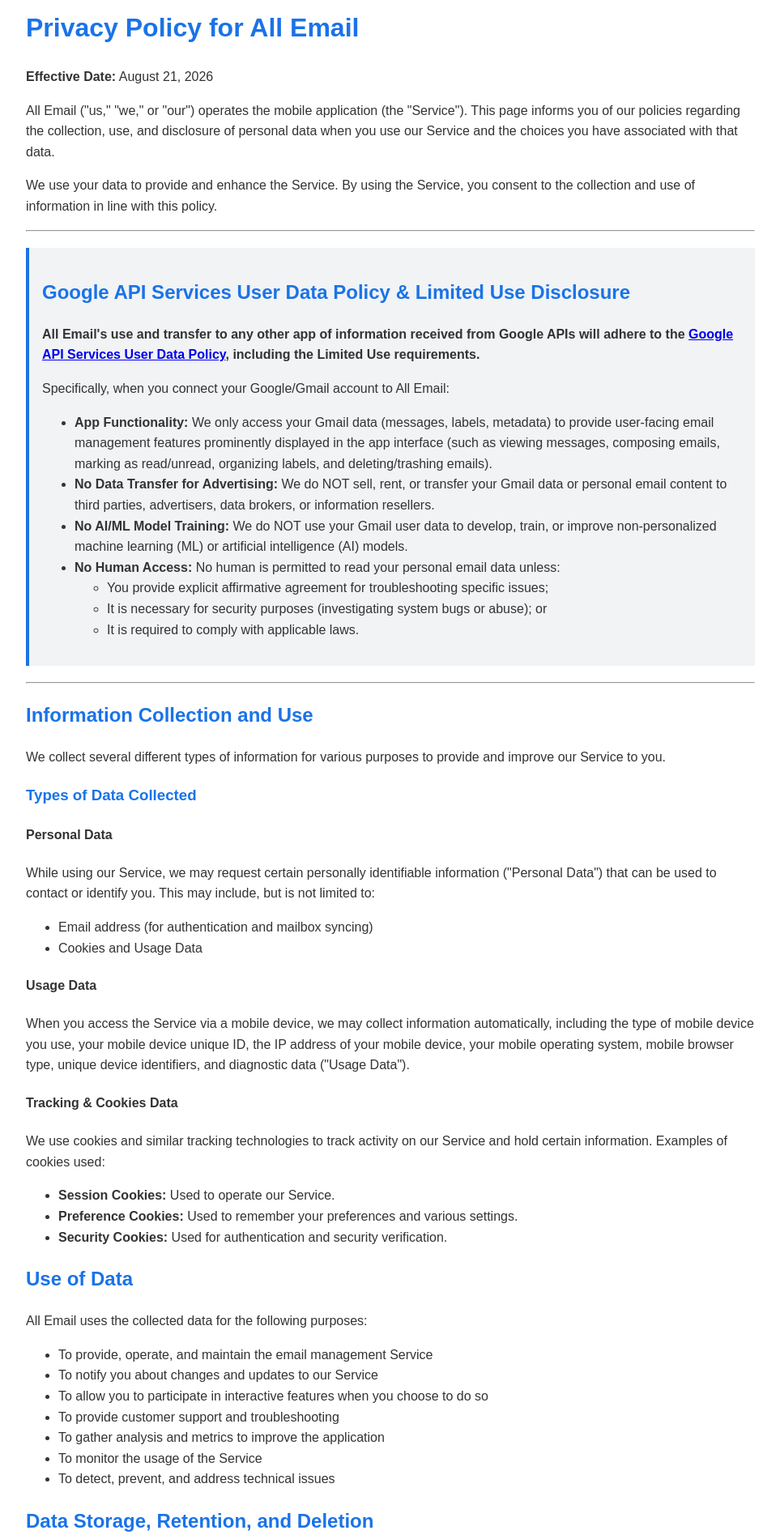
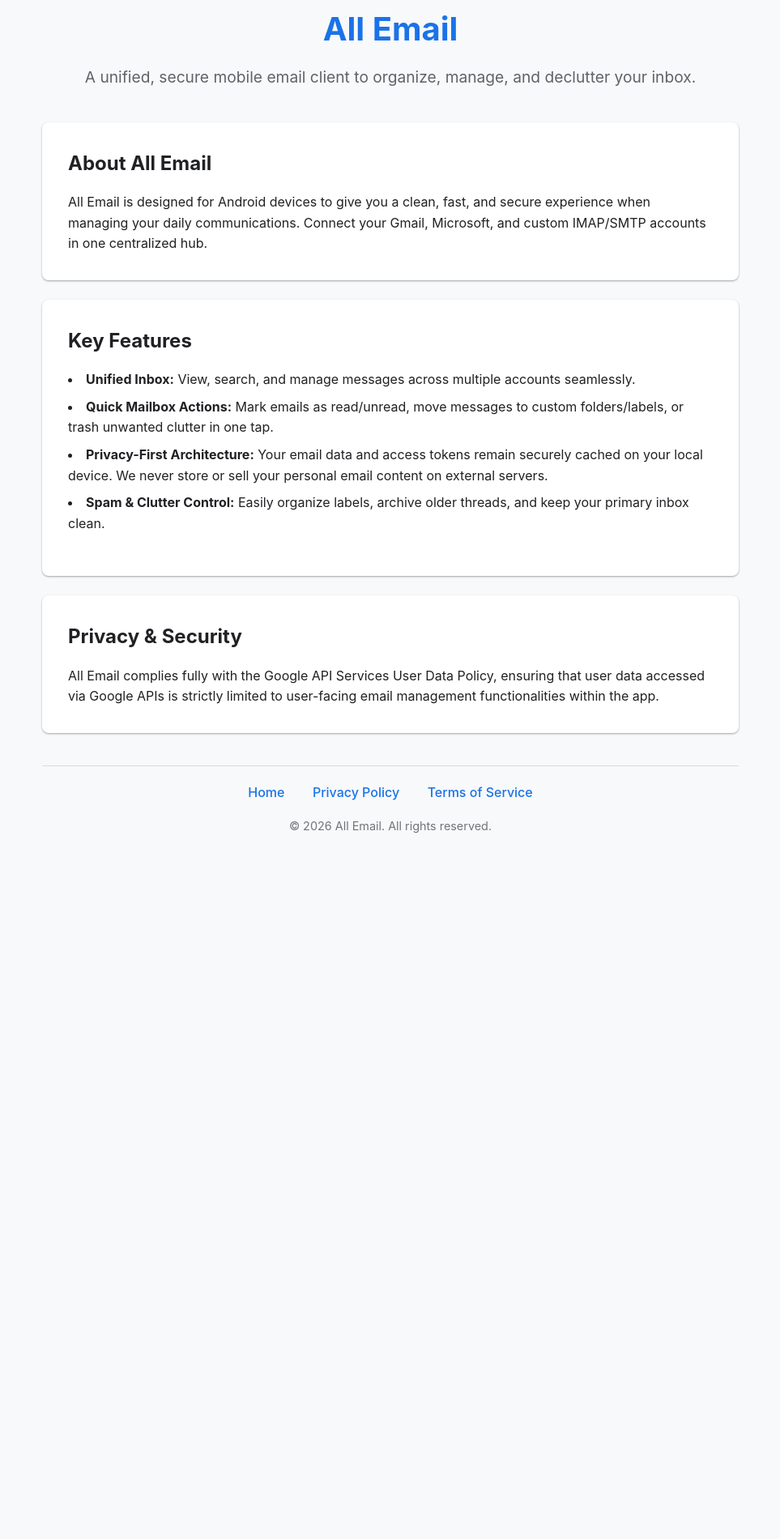
Before and after one commit to rgCode2995/ravigondaliya.github.io, a plain HTML site: page index.html in a window 1280 px wide. Shown: the part 36-1936 px from the top of the page at 81% size, without its empty margins (158-1121 px from the left). After the commit the page ends 1107 px from the top, so only its background shows below. Drawn offline with Linux system fonts and the light colour scheme.

Commit message:
Update index.html

```diff
--- a/index.html
+++ b/index.html
@@ -3,125 +3,59 @@
 <head>
   <meta charset="UTF-8">
   <meta name="viewport" content="width=device-width, initial-scale=1.0">
-  <title>Privacy Policy - All Email</title>
+  <title>All Email - Smart Inbox & Email Management</title>
   <style>
-    body { font-family: Arial, sans-serif; line-height: 1.6; color: #333; max-width: 900px; margin: 0 auto; padding: 24px; }
-    h1, h2, h3 { color: #1a73e8; }
-    .highlight-box { background: #f1f3f4; border-left: 4px solid #1a73e8; padding: 16px; margin: 20px 0; }
-    ul { margin-bottom: 16px; }
+    * { box-sizing: border-box; margin: 0; padding: 0; }
+    body { font-family: -apple-system, BlinkMacSystemFont, "Segoe UI", Roboto, Helvetica, Arial, sans-serif; line-height: 1.6; color: #202124; background-color: #f8f9fa; }
+    .container { max-width: 900px; margin: 0 auto; padding: 40px 20px; }
+    header { text-align: center; margin-bottom: 40px; }
+    h1 { color: #1a73e8; font-size: 2.5rem; margin-bottom: 12px; }
+    .subtitle { font-size: 1.2rem; color: #5f6368; }
+    .card { background: #ffffff; border-radius: 8px; padding: 32px; box-shadow: 0 1px 3px rgba(0,0,0,0.12), 0 1px 2px rgba(0,0,0,0.24); margin-bottom: 24px; }
+    h2 { color: #202124; margin-bottom: 16px; font-size: 1.5rem; }
+    ul { list-style-position: inside; margin-bottom: 20px; }
+    li { margin-bottom: 8px; }
+    .footer-links { text-align: center; margin-top: 40px; padding-top: 20px; border-top: 1px solid #dadce0; }
+    .footer-links a { color: #1a73e8; text-decoration: none; margin: 0 15px; font-weight: 500; }
+    .footer-links a:hover { text-decoration: underline; }
+    .btn { display: inline-block; background: #1a73e8; color: #ffffff; padding: 12px 24px; border-radius: 4px; text-decoration: none; font-weight: 600; margin-top: 12px; }
   </style>
 </head>
 <body>
 
-  <h1>Privacy Policy for All Email</h1>
-  <p><strong>Effective Date:</strong> August 21, 2026</p>
+  <div class="container">
+    <header>
+      <h1>All Email</h1>
+      <p class="subtitle">A unified, secure mobile email client to organize, manage, and declutter your inbox.</p>
+    </header>
 
-  <p>All Email ("us," "we," or "our") operates the mobile application (the "Service"). This page informs you of our policies regarding the collection, use, and disclosure of personal data when you use our Service and the choices you have associated with that data.</p>
-  <p>We use your data to provide and enhance the Service. By using the Service, you consent to the collection and use of information in line with this policy.</p>
+    <div class="card">
+      <h2>About All Email</h2>
+      <p>All Email is designed for Android devices to give you a clean, fast, and secure experience when managing your daily communications. Connect your Gmail, Microsoft, and custom IMAP/SMTP accounts in one centralized hub.</p>
+    </div>
 
-  <hr>
+    <div class="card">
+      <h2>Key Features</h2>
+      <ul>
+        <li><strong>Unified Inbox:</strong> View, search, and manage messages across multiple accounts seamlessly.</li>
+        <li><strong>Quick Mailbox Actions:</strong> Mark emails as read/unread, move messages to custom folders/labels, or trash unwanted clutter in one tap.</li>
+        <li><strong>Privacy-First Architecture:</strong> Your email data and access tokens remain securely cached on your local device. We never store or sell your personal email content on external servers.</li>
+        <li><strong>Spam & Clutter Control:</strong> Easily organize labels, archive older threads, and keep your primary inbox clean.</li>
+      </ul>
+    </div>
 
-  <div class="highlight-box">
-    <h2>Google API Services User Data Policy & Limited Use Disclosure</h2>
-    <p><strong>All Email's use and transfer to any other app of information received from Google APIs will adhere to the <a href="https://developers.google.com/terms/api-services-user-data-policy" target="_blank" rel="noopener noreferrer">Google API Services User Data Policy</a>, including the Limited Use requirements.</strong></p>
-    <p>Specifically, when you connect your Google/Gmail account to All Email:</p>
-    <ul>
-      <li><strong>App Functionality:</strong> We only access your Gmail data (messages, labels, metadata) to provide user-facing email management features prominently displayed in the app interface (such as viewing messages, composing emails, marking as read/unread, organizing labels, and deleting/trashing emails).</li>
-      <li><strong>No Data Transfer for Advertising:</strong> We do NOT sell, rent, or transfer your Gmail data or personal email content to third parties, advertisers, data brokers, or information resellers.</li>
-      <li><strong>No AI/ML Model Training:</strong> We do NOT use your Gmail user data to develop, train, or improve non-personalized machine learning (ML) or artificial intelligence (AI) models.</li>
-      <li><strong>No Human Access:</strong> No human is permitted to read your personal email data unless:
-        <ul>
-          <li>You provide explicit affirmative agreement for troubleshooting specific issues;</li>
-          <li>It is necessary for security purposes (investigating system bugs or abuse); or</li>
-          <li>It is required to comply with applicable laws.</li>
-        </ul>
-      </li>
-    </ul>
+    <div class="card">
+      <h2>Privacy & Security</h2>
+      <p>All Email complies fully with the Google API Services User Data Policy, ensuring that user data accessed via Google APIs is strictly limited to user-facing email management functionalities within the app.</p>
+    </div>
+
+    <div class="footer-links">
+      <a href="index.html">Home</a>
+      <a href="privacy.html">Privacy Policy</a>
+      <a href="terms.html">Terms of Service</a>
+      <p style="margin-top: 16px; color: #70757a; font-size: 0.9rem;">&copy; 2026 All Email. All rights reserved.</p>
+    </div>
   </div>
-
-  <hr>
-
-  <h2>Information Collection and Use</h2>
-  <p>We collect several different types of information for various purposes to provide and improve our Service to you.</p>
-
-  <h3>Types of Data Collected</h3>
-
-  <h4>Personal Data</h4>
-  <p>While using our Service, we may request certain personally identifiable information ("Personal Data") that can be used to contact or identify you. This may include, but is not limited to:</p>
-  <ul>
-    <li>Email address (for authentication and mailbox syncing)</li>
-    <li>Cookies and Usage Data</li>
-  </ul>
-
-  <h4>Usage Data</h4>
-  <p>When you access the Service via a mobile device, we may collect information automatically, including the type of mobile device you use, your mobile device unique ID, the IP address of your mobile device, your mobile operating system, mobile browser type, unique device identifiers, and diagnostic data ("Usage Data").</p>
-
-  <h4>Tracking & Cookies Data</h4>
-  <p>We use cookies and similar tracking technologies to track activity on our Service and hold certain information. Examples of cookies used:</p>
-  <ul>
-    <li><strong>Session Cookies:</strong> Used to operate our Service.</li>
-    <li><strong>Preference Cookies:</strong> Used to remember your preferences and various settings.</li>
-    <li><strong>Security Cookies:</strong> Used for authentication and security verification.</li>
-  </ul>
-
-  <h2>Use of Data</h2>
-  <p>All Email uses the collected data for the following purposes:</p>
-  <ul>
-    <li>To provide, operate, and maintain the email management Service</li>
-    <li>To notify you about changes and updates to our Service</li>
-    <li>To allow you to participate in interactive features when you choose to do so</li>
-    <li>To provide customer support and troubleshooting</li>
-    <li>To gather analysis and metrics to improve the application</li>
-    <li>To monitor the usage of the Service</li>
-    <li>To detect, prevent, and address technical issues</li>
-  </ul>
-
-  <h2>Data Storage, Retention, and Deletion</h2>
-  <p>All authentication tokens and email cache data are stored securely on your local device. If you log out of your account or uninstall the application, all local cache, access credentials, and stored email tokens are deleted from the device immediately. You may revoke the app's access to your Google account at any time through your Google Security Settings.</p>
-
-  <h2>Transfer of Data</h2>
-  <p>Your information, including Personal Data, may be transferred to—and maintained on—computers located outside of your state, province, country, or other governmental jurisdiction where data protection laws may differ.</p>
-  <p>All Email will take all steps reasonably necessary to ensure that your data is treated securely and in accordance with this Privacy Policy.</p>
-
-  <h2>Disclosure of Data</h2>
-  <p>All Email may disclose your Personal Data in good faith if such action is necessary to:</p>
-  <ul>
-    <li>Comply with a legal obligation</li>
-    <li>Protect and defend the rights or property of All Email</li>
-    <li>Prevent or investigate possible wrongdoing in connection with the Service</li>
-    <li>Protect the personal safety of users of the Service or the public</li>
-    <li>Protect against legal liability</li>
-  </ul>
-
-  <h2>Security of Data</h2>
-  <p>The security of your data is important to us, but remember that no method of transmission over the Internet or electronic storage is 100% secure. While we strive to use commercially acceptable means to protect your Personal Data, we cannot guarantee its absolute security.</p>
-
-  <h2>Third-Party Service Providers</h2>
-  <p>We may employ third-party companies and individuals to facilitate our Service, provide the Service on our behalf, or assist us in analyzing how our Service is used. These third parties have access to non-sensitive device data only to perform these tasks on our behalf:</p>
-  <ul>
-    <li><a href="https://policies.google.com/privacy" target="_blank" rel="noopener noreferrer">Google Play Services</a></li>
-    <li><a href="https://support.google.com/admob/answer/6128543" target="_blank" rel="noopener noreferrer">AdMob</a></li>
-    <li><a href="https://firebase.google.com/support/privacy" target="_blank" rel="noopener noreferrer">Google Analytics for Firebase & Firebase Crashlytics</a></li>
-    <li><a href="https://www.facebook.com/about/privacy/" target="_blank" rel="noopener noreferrer">Facebook SDK</a></li>
-    <li><a href="https://onesignal.com/privacy_policy" target="_blank" rel="noopener noreferrer">OneSignal</a></li>
-  </ul>
-
-  <h2>App Permissions</h2>
-  <p>The application requires the following Android device permissions to function:</p>
-  <ul>
-    <li><code>ACCESS_NETWORK_STATE</code>: To check if your device has an active internet connection.</li>
-    <li><code>INTERNET</code>: To connect to email servers and fetch mailbox data.</li>
-    <li><code>ACCESS_WIFI_STATE</code>: To monitor Wi-Fi connectivity for background sync.</li>
-  </ul>
-
-  <h2>Children's Privacy</h2>
-  <p>Our Service is not directed to anyone under the age of 18 ("Children"). We do not knowingly collect personally identifiable information from anyone under 18.</p>
-
-  <h2>Changes to This Privacy Policy</h2>
-  <p>We may update our Privacy Policy from time to time. We will notify you of any changes by posting the updated Privacy Policy on this page and updating the "Effective Date" at the top.</p>
-
-  <h2>Contact Us</h2>
-  <p>If you have any questions or requests regarding this Privacy Policy or your data, please contact us at: <a href="mailto:photoframesolution222@gmail.com">photoframesolution222@gmail.com</a>.</p>
 
 </body>
 </html>
```
